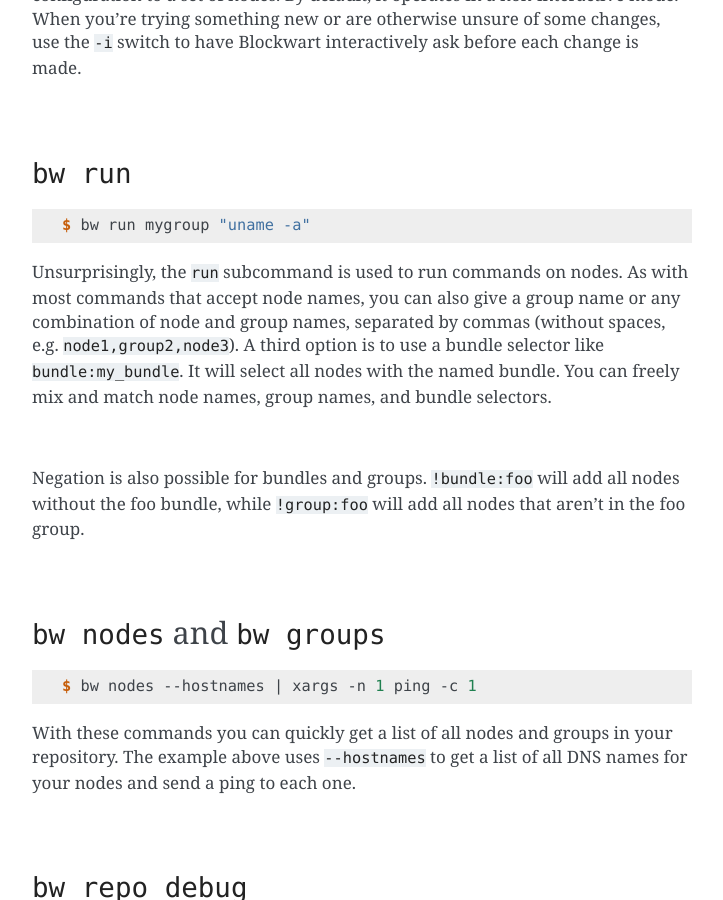
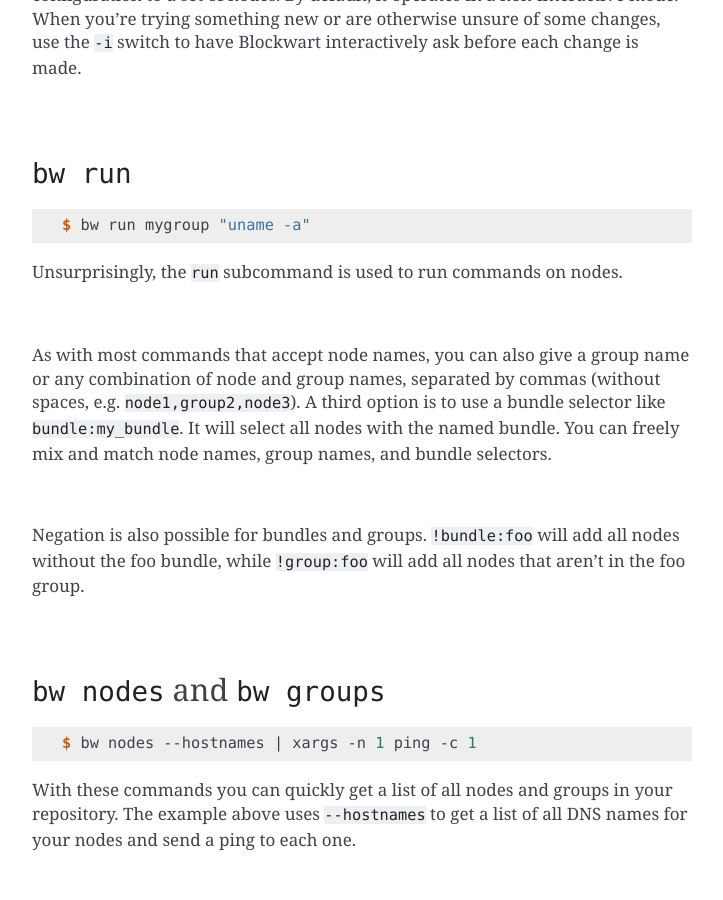
Before and after one commit to bundlewrap/bundlewrap, a Sphinx documentation site: the page built from doc/cli.rst, in a window 1280 px wide and 900 px high, scrolled down 513 px. Shown: the whole window, without its empty margins (388-1111 px from the left). Built offline with Sphinx 7.4.7, drawn with Linux system fonts in a browser that asks for light colours.

Commit message:
whitespace

```diff
--- a/doc/cli.rst
+++ b/doc/cli.rst
@@ -30,7 +30,11 @@
 
 	$ bw run mygroup "uname -a"
 
-Unsurprisingly, the ``run`` subcommand is used to run commands on nodes. As with most commands that accept node names, you can also give a group name or any combination of node and group names, separated by commas (without spaces, e.g. ``node1,group2,node3``). A third option is to use a bundle selector like ``bundle:my_bundle``. It will select all nodes with the named bundle. You can freely mix and match node names, group names, and bundle selectors.
+Unsurprisingly, the ``run`` subcommand is used to run commands on nodes.
+
+|
+
+As with most commands that accept node names, you can also give a group name or any combination of node and group names, separated by commas (without spaces, e.g. ``node1,group2,node3``). A third option is to use a bundle selector like ``bundle:my_bundle``. It will select all nodes with the named bundle. You can freely mix and match node names, group names, and bundle selectors.
 
 |
 
```
